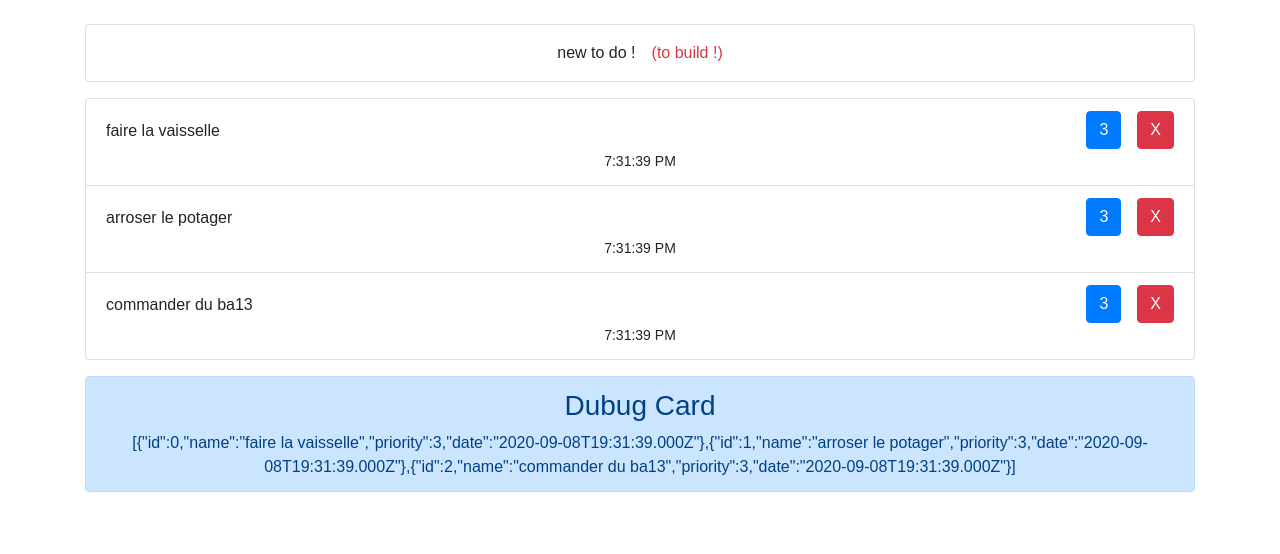
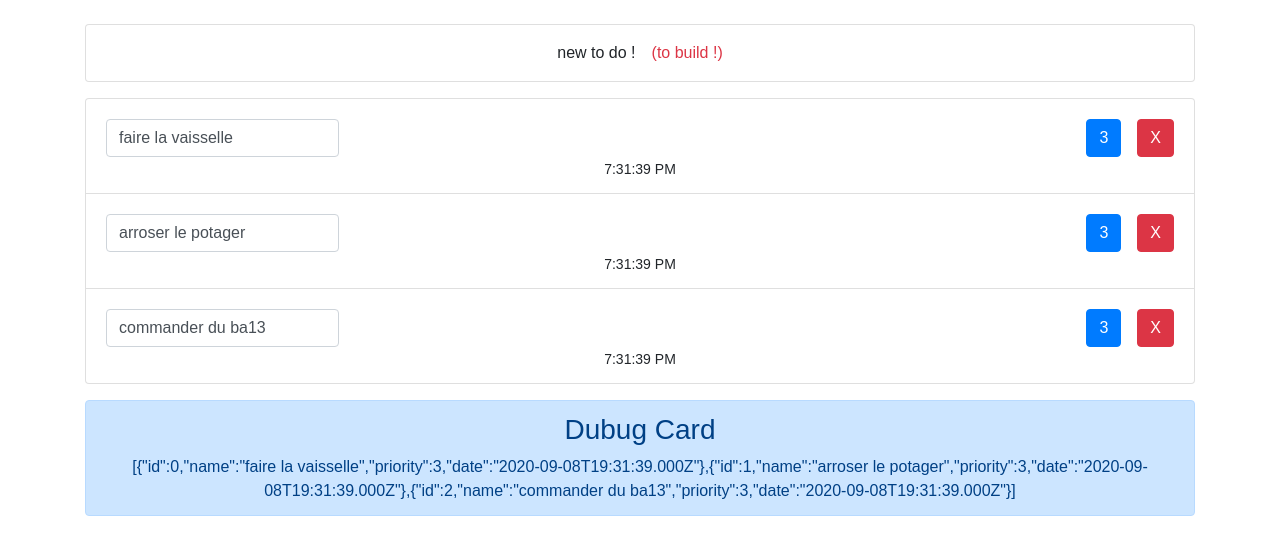
Before and after one commit to michael-albrecht-1/toDoList, a React (Create React App) app: page / in a window 1280 px wide. Shown: the top 554 px of the page. Built offline with nearby package versions, Linux system fonts and the light colour scheme.

Commit message:
update task value

```diff
--- a/src/App.js
+++ b/src/App.js
@@ -31,19 +31,27 @@ class ToDo extends React.Component {
   render() {
     const {
       task: { name, priority, date, id },
-      handleClick,
-      handleClickDelete
+      handleClickPriority,
+      handleClickDelete,
+      handleTaskValueChange
     } = this.props;
 
     return (
       <li className="list-group-item">
         <div className="d-flex w-100 justify-content-between">
-          <div className="mt-2">{name}</div>
-          <div className="">
+          <div className="mt-2">
+            <input
+              type="text"
+              className="form-control"
+              value={name}
+              onChange={() => handleTaskValueChange(id)}
+            />
+          </div>
+          <div className="mt-2">
             <button
               className={this.btnClass(priority)}
               id={id}
-              onClick={() => handleClick(id)}
+              onClick={() => handleClickPriority(id)}
             >
               {priority}
             </button>
@@ -102,6 +110,7 @@ class ToDoList extends React.Component {
     this.handlePriorityChange = this.handlePriorityChange.bind(this);
     this.calculatePriority = this.calculatePriority.bind(this);
     this.handleDelete = this.handleDelete.bind(this);
+    this.handleTaskValueChange = this.handleTaskValueChange.bind(this);
   }
 
   calculatePriority(number) {
@@ -111,6 +120,22 @@ class ToDoList extends React.Component {
       number++;
     }
     return number;
+  }
+
+  handleTaskValueChange(id) {
+    this.setState((state) => {
+      const listWithoutModifiedTask = state.list.filter(
+        (task) => task.id !== id
+      );
+      const modifiedTask = state.list.find((task) => task.id === id);
+
+      const updatedTask = { ...modifiedTask, name: event.target.value };
+      console.log("updatedTask : " + JSON.stringify(updatedTask));
+
+      const updatedList = [...listWithoutModifiedTask, updatedTask];
+
+      return { list: updatedList };
+    });
   }
 
   // change the priority of the task
@@ -154,7 +179,8 @@ class ToDoList extends React.Component {
               <ToDo
                 key={task.id}
                 task={task}
-                handleClick={this.handlePriorityChange}
+                handleTaskValueChange={this.handleTaskValueChange}
+                handleClickPriority={this.handlePriorityChange}
                 handleClickDelete={this.handleDelete}
               />
             );
```
